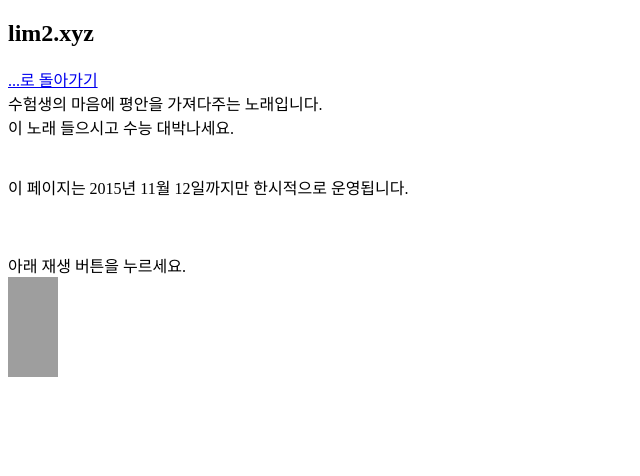
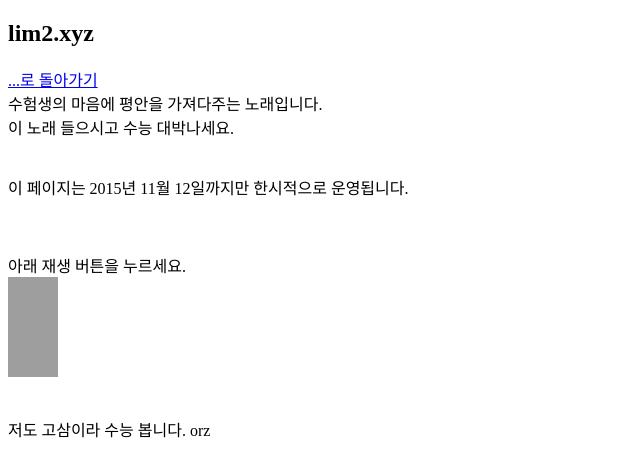
Before and after one commit to Ria-Fox/snhsoul.github.io, a plain HTML site: page suneung.html in a window 1280 px wide. Shown: the whole page, without its empty margins (0-640 px from the left). Drawn offline with Linux system fonts and the light colour scheme; grey boxes are pictures that could not be loaded.

Commit message:
ㅁㅇㄴㄹ

```diff
--- a/suneung.html
+++ b/suneung.html
@@ -16,6 +16,9 @@
     <br />
     <br />
     아래 재생 버튼을 누르세요.<br />
-    <iframe width="50" height="100" src="https://www.youtube.com/embed/xueOAIYP840?rel=0&amp;controls=0&amp;showinfo=0" frameborder="0" allowfullscreen></iframe>
+    <iframe width="50" height="100" src="https://www.youtube.com/embed/xueOAIYP840?rel=0&amp;controls=0&amp;showinfo=0" frameborder="0" allowfullscreen></iframe><br />
+    <br />
+    <br />
+    저도 고삼이라 수능 봅니다. orz
 </body>
 </html>
```
